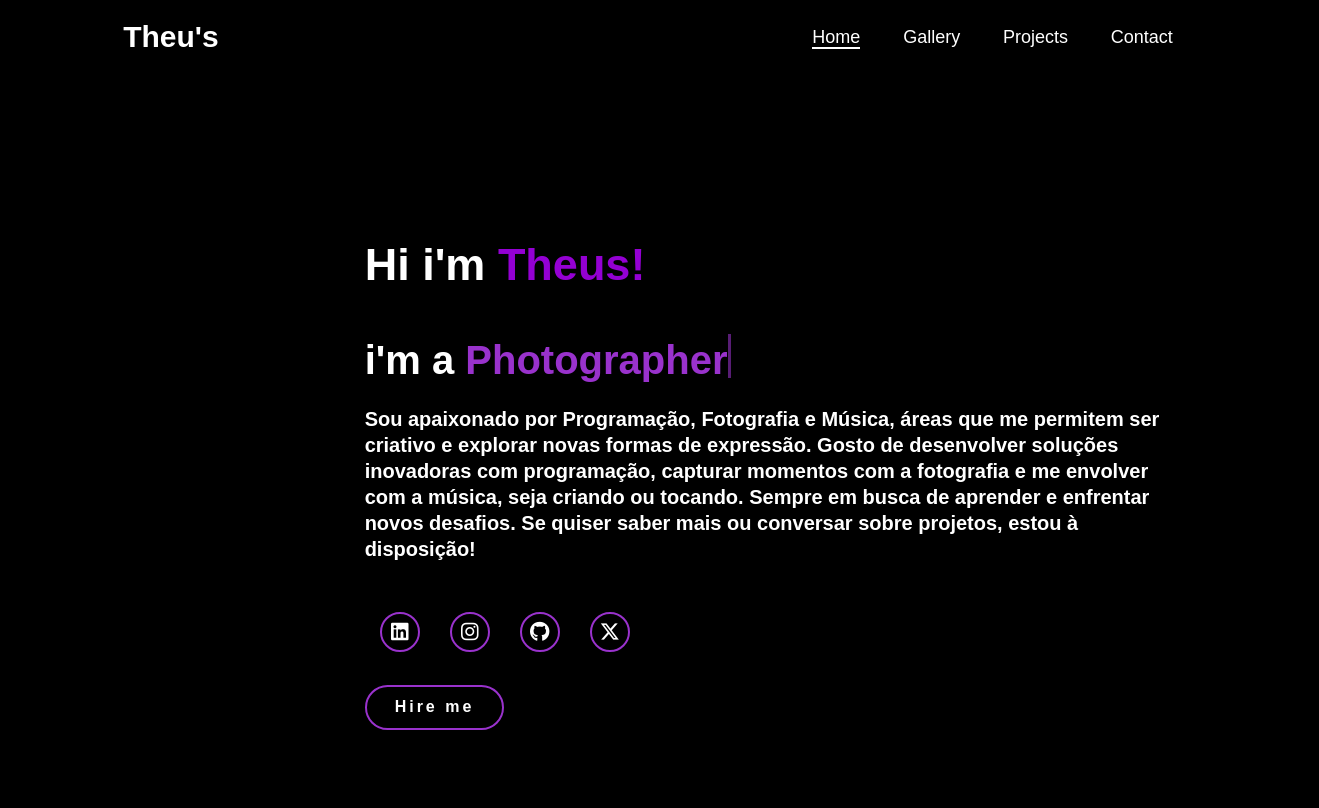
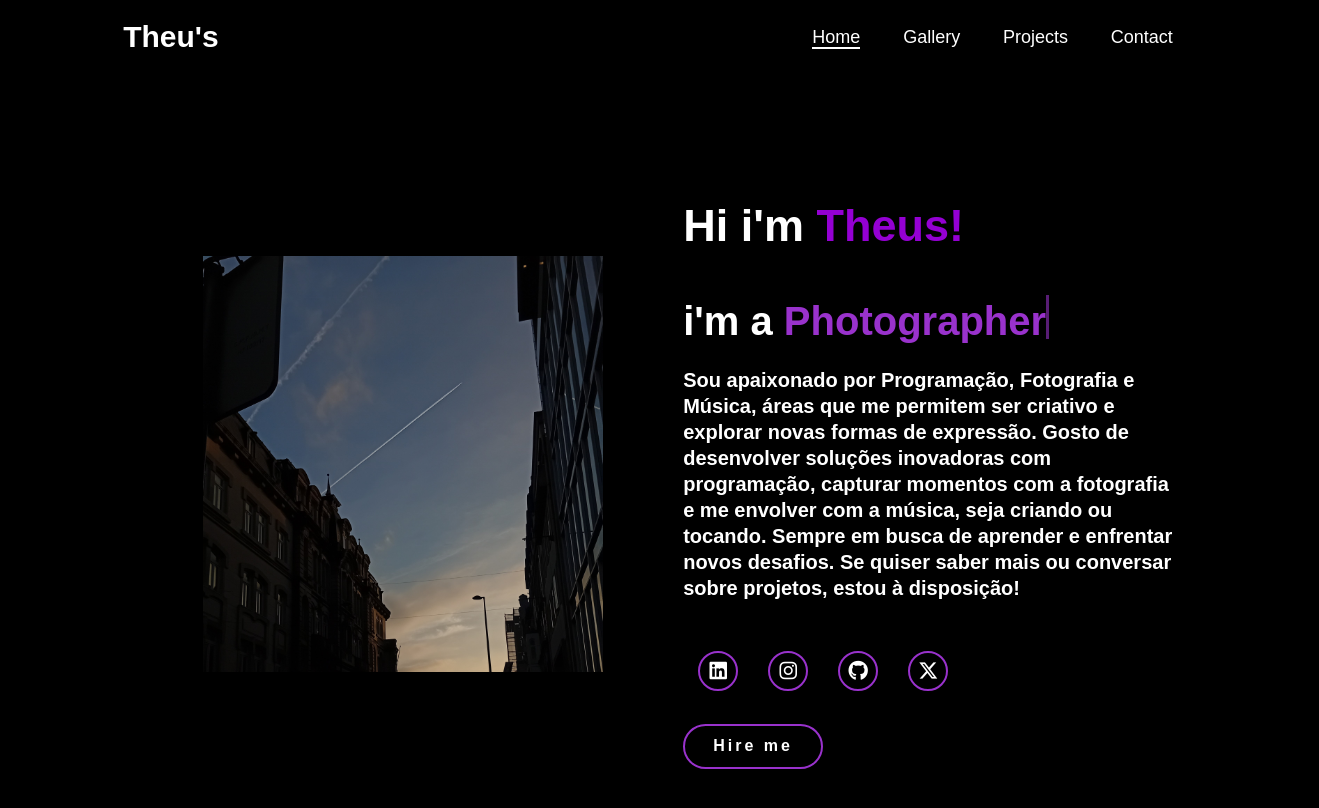
Before and after one commit to TheusArcangelo/Theus, a plain HTML site: page index.html in a window 1280 px wide. Shown: the whole page, 1319 px wide, since content can reach past the window. Drawn offline with Linux system fonts and the light colour scheme.

Commit message:
Atualizar o index.html

```diff
--- a/index.html
+++ b/index.html
@@ -20,7 +20,7 @@
     </header>
     <section class="home">
         <div class="home-Img"></div>
-        <img src="Imagens/Home.jpg" alt="">
+        <img src="Home.jpg" alt="">
 
     <div class="home-content">
 
```
